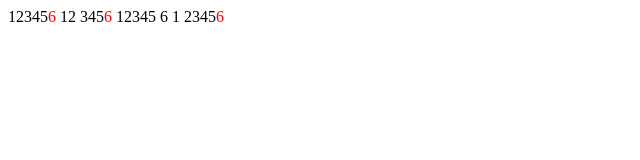
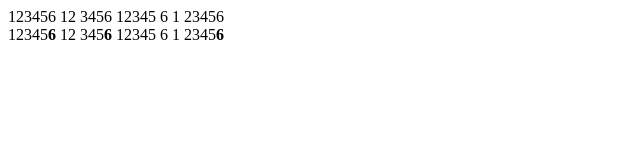
Before and after one commit to aleks-frontend/letter-highlight, a plain HTML site: page index.html in a window 1280 px wide. Shown: the whole page, without its empty margins (0-640 px from the left). Drawn offline with Linux system fonts and the light colour scheme.

Commit message:
chore: additional fixes

```diff
--- a/index.html
+++ b/index.html
@@ -10,31 +10,59 @@
     </style>
 </head>
 <body>
+    <div class="headingMaster">123456 12 3456 12345 6 1 23456</div>
     <div class="js-sentence">123456 12 3456 12345 6 1 23456</div>
 <script>
 
-function letterHighlight(selector) {
+function letterHighlight() {
     function Word() {
-        this.hasHl = false;
+        this.hasHl = false,
+        this.letters = []
+    }
+
+    function Letter(check) {
+        this.isLetter = check;
     }
 
     let words = [];
     words.push(new Word());
 
     let counter = 0;
+    let letters = [];
 
-    const sentence = Array.from(document.querySelector(selector).innerText);
+    let sentenceHTML = document.querySelector('.headingMaster').innerHTML;
+    sentenceHTML = sentenceHTML.replace(/<span style="text-decoration: underline;">/gi, '{');
+    sentenceHTML = sentenceHTML.replace(/<span style="text-decoration: underline;" data-mce-style="text-decoration: underline;">/gi, '{');
+    sentenceHTML = sentenceHTML.replace(/<\/span>/gi, '}');
+    sentenceHTML = sentenceHTML.replace(/&nbsp;/gi, ' ');
+    sentenceHTML = sentenceHTML.replace(/<br>/gi, '~');
+
+    const tempDiv = document.createElement('div');
+    tempDiv.innerHTML = sentenceHTML;
+    const sentence = Array.from(tempDiv.innerText);
+
     let formated = sentence.map((letter, index) => {
         // Checking if we are at the beginning of the new word
         if ( sentence[index - 1] == ' ' ) words.push(new Word());
-        if ( letter !== ' ' ) counter++;
+        let isLetter;
+        if ( letter !== ' ' && letter !== '~' && letter !== '{' && letter !== '}' ) {
+            isLetter = true;
+            counter++;
+        } else {
+            isLetter = false;
+        }
+
+        letters.push(new Letter(isLetter));
 
         // Checking if string is not ending 1 or 2 characters on the left
-        const leftEmpty = sentence[index - 1] == ' ' || sentence[index - 2] == ' ';
+        let leftEmpty = false;
+        let inMiddle = false;
+        if ( index > 1 ) leftEmpty = !letters[index - 1].isLetter || !letters[index - 2].isLetter;
         // Checking if string is not ending 1 or 2 characters on the right
-        const rightEmpty = sentence[index + 1] == ' ' || sentence[index + 2] == ' ';
+        const rightEmpty = sentence[index + 1] == ' ' || sentence[index + 2] == ' ' || sentence[index + 1] == '~'  || sentence[index + 2] == '~' || sentence[index + 1] == '{' || sentence[index + 2] == '{' || sentence[index + 2] == '}' || sentence[index + 1] == '}' || sentence[index + 1] == undefined || sentence[index + 2] == undefined;
         // Checking if we have a case with 3 characters word where our target is in the middle
-        const inMiddle = sentence[index - 1] !== ' ' && sentence[index + 1] !== ' ';
+        if ( index > 0 ) inMiddle = letters[index - 1].isLetter && (sentence[index + 1] !== ' ' && sentence[index + 1] !== '~' && sentence[index + 1] !== '{' && sentence[index + 1] !== '}') && sentence[index + 1] !== undefined;
+
         // Final check if our word has more than 2 characters
         const moreThan2Char = inMiddle || (!leftEmpty || !rightEmpty);
 
@@ -45,13 +73,26 @@ function letterHighlight(selector) {
 
         if ( index > 1 && isSixthChar && isEmptyChar && moreThan2Char && !hasHl ) {
             words[words.length - 1].hasHl = true;
-            return `<span class="hl">${letter}</span>`;
+            return `<strong>${letter}</strong>`;
         } else {
+            if ( !letters[index].isLetter ) {
+                switch (letter) {
+                    case '~':
+                        letter = '<br>';
+                        break;
+                    case '{':
+                        letter = '<span class="underline">';
+                        break;
+                    case '}':
+                        letter = '</span>';
+                        break;
+                }
+            }
             return letter;
         }
     }).join('');
 
-    document.querySelector(selector).innerHTML = formated;
+    document.querySelector('.js-sentence').innerHTML = formated;
 }
 
 letterHighlight('.js-sentence');
```
